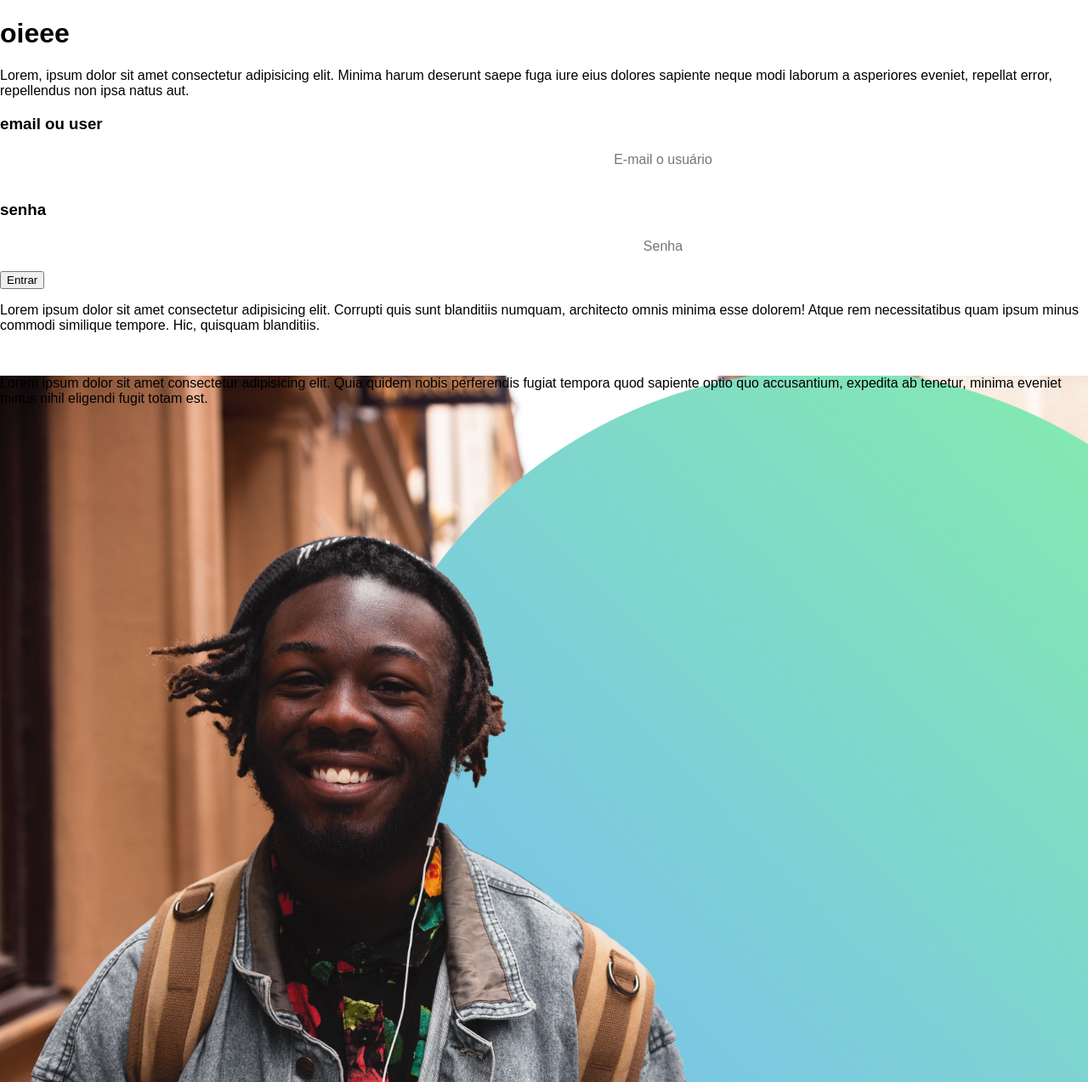
After one commit to amarantesmind/Serena, a Django app: page /login in a window 1280 px wide. The commit adds this page. Shown: the whole page at 85% size. Run offline with Django 3.2, Linux system fonts and the light colour scheme.

Commit message:
Linkar html à página principal

```diff
--- /dev/null
+++ b/landing/templates/login.html
@@ -0,0 +1,50 @@
+{% load staticfiles %}
+
+<!DOCTYPE html>
+<html lang="pt-br">
+<head>
+    <meta charset="UTF-8">
+    <meta name="viewport" content="width=device-width, initial-scale=1.0">
+    <meta http-equiv="X-UA-Compatible" content="ie=edge">
+    <link rel="stylesheet" href="{% static 'css/styles.css' %}">
+    <title>Serena</title>
+</head>
+<body>
+    <header>
+        <h1>oieee</h1>
+        <p>Lorem, ipsum dolor sit amet consectetur adipisicing elit. Minima harum deserunt saepe fuga iure eius dolores sapiente neque modi laborum a asperiores eveniet, repellat error, repellendus non ipsa natus aut.</p>
+    </header>
+
+    <section>
+        <div>
+        <h3>email ou user</h3>
+        <input type="text" placeholder="E-mail o usuário">
+        </div>
+
+        <div>
+            <h3>senha</h3>
+            <input type="password" placeholder="Senha">
+        </div>
+
+        <div>
+            <button>Entrar</button>
+        </div>
+
+    </section>
+
+
+    <aside>
+        <p>Lorem ipsum dolor sit amet consectetur adipisicing elit. Corrupti quis sunt blanditiis numquam, architecto omnis minima esse dolorem! Atque rem necessitatibus quam ipsum minus commodi similique tempore. Hic, quisquam blanditiis.</p>
+        <div>
+            <img src="" alt="">
+        </div>
+    </aside>
+
+    <footer>
+        <div></div>
+        <div></div>
+        <p>Lorem ipsum dolor sit amet consectetur adipisicing elit. Quia quidem nobis perferendis fugiat tempora quod sapiente optio quo accusantium, expedita ab tenetur, minima eveniet minus nihil eligendi fugit totam est.</p>
+    </footer>
+
+</body>
+</html>
--- a/landing/views.py
+++ b/landing/views.py
@@ -7,3 +7,6 @@
 
 def mostrar_formulario(request):
     return render(request, 'formulario.html')
+
+def mostrar_login(request):
+    return render(request, 'login.html')
--- a/serena/urls.py
+++ b/serena/urls.py
@@ -18,7 +18,8 @@
 from landing import views
 
 urlpatterns = [
-    path('admin/', admin.site.urls),
+    path('admin', admin.site.urls),
     path('', views.mostrar_index),
-    path('cadastro/', views.mostrar_formulario)
+    path('cadastro', views.mostrar_formulario),
+    path('login', views.mostrar_login),
 ]
```
Also changed, not shown: landing/templates/formulario.html (+3 -11 lines), landing/templates/index.html (+6 -6 lines), landing/static/css/style-login.css (added), landing/templates/t.html (deleted).
